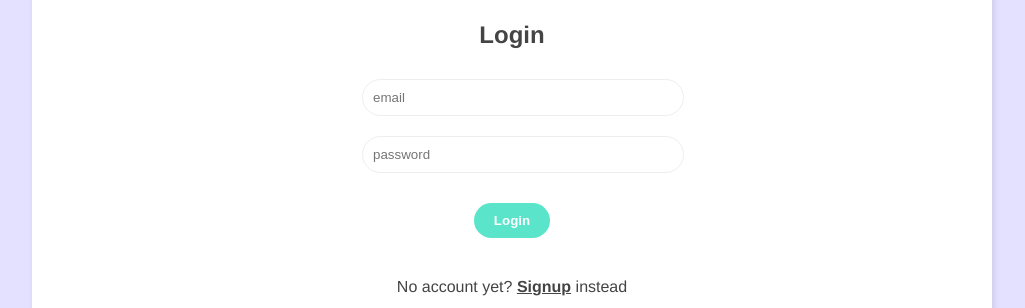
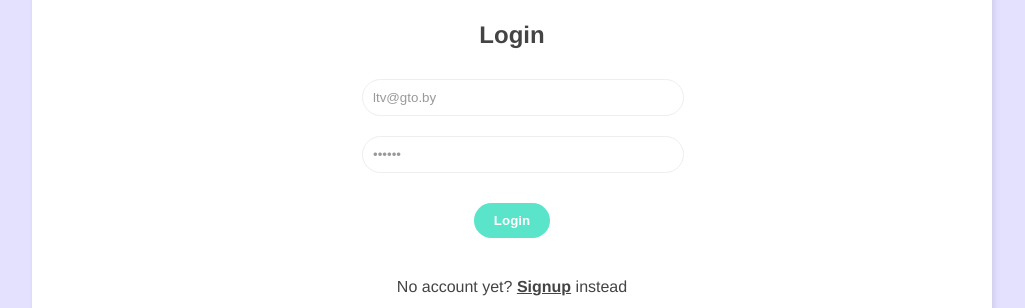
Before and after one commit to Timo1979-x/vue-firebase, a Vue app in the folder live-chat/: page / in a window 1280 px wide. Shown: the part 133-441 px from the top of the page, without its empty margins (128-1153 px from the left). Built offline with nearby package versions, Linux system fonts and the light colour scheme; no server answers.

Commit message:
lesson 108 Create a login composable

```diff
--- a/live-chat/src/components/LoginForm.vue
+++ b/live-chat/src/components/LoginForm.vue
@@ -1,22 +1,30 @@
 <template>
-  <form @submit.prevent="login">
+  <form @submit.prevent="handleSubmit">
     <input type="email" required placeholder="email" v-model="email" />
     <input type="password" required placeholder="password" v-model="password" />
+    <div class="error">{{ error }}</div>
     <button>Login</button>
   </form>
 </template>
 
 <script>
 import { ref } from "@vue/reactivity";
+import useLogin from "../composables/useLogin";
 export default {
   setup() {
     // refs
-    const email = ref("");
-    const password = ref("");
-    const login = () => {
-      console.log(email.value, password.value);
+    const email = ref("ltv@gto.by");
+    const password = ref("123456");
+
+    const { error, login } = useLogin();
+
+    const handleSubmit = async () => {
+      let resp = await login(email.value, password.value);
+      if (!error.value) {
+        console.log("User logged in");
+      }
     };
-    return { email, password, login };
+    return { email, password, handleSubmit, error };
   },
 };
 </script>
--- /dev/null
+++ b/live-chat/src/composables/useLogin.js
@@ -0,0 +1,23 @@
+import { ref } from "vue";
+import { signInWithEmailAndPassword } from "../firebase/config";
+
+const error = ref(null);
+
+const login = async (email, password) => {
+  error.value = null;
+  try {
+    const resp = await signInWithEmailAndPassword(email, password);
+    console.log(resp);
+    error.value = null;
+    return resp;
+  } catch (err) {
+    console.error(err.message);
+    error.value = `Incorrect login credentials: ${err.message}`;
+  }
+};
+
+const useLogin = () => {
+  return { error, login };
+};
+
+export default useLogin;
--- a/live-chat/src/firebase/config.js
+++ b/live-chat/src/firebase/config.js
@@ -16,6 +16,7 @@ import {
 import {
   getAuth,
   createUserWithEmailAndPassword as createEmailUser,
+  signInWithEmailAndPassword as signInWithEmail,
 } from "firebase/auth";
 
 // Follow this pattern to import other Firebase services
@@ -25,7 +26,11 @@ const app = initializeApp(firebaseCredentials);
 const db = getFirestore(app);
 const auth = getAuth(app);
 const createUserWithEmailAndPassword = async (email, password) => {
-  return await createEmailUser(auth, email, password);
+  return createEmailUser(auth, email, password);
+};
+
+const signInWithEmailAndPassword = async (email, password) => {
+  return signInWithEmail(auth, email, password);
 };
 
 function setSnapshotListener(
@@ -108,4 +113,5 @@ export {
   setSnapshotListener,
   auth,
   createUserWithEmailAndPassword,
+  signInWithEmailAndPassword,
 };
```
Also changed, not shown: 1 other file (tests, documents, lock files or other folders).
